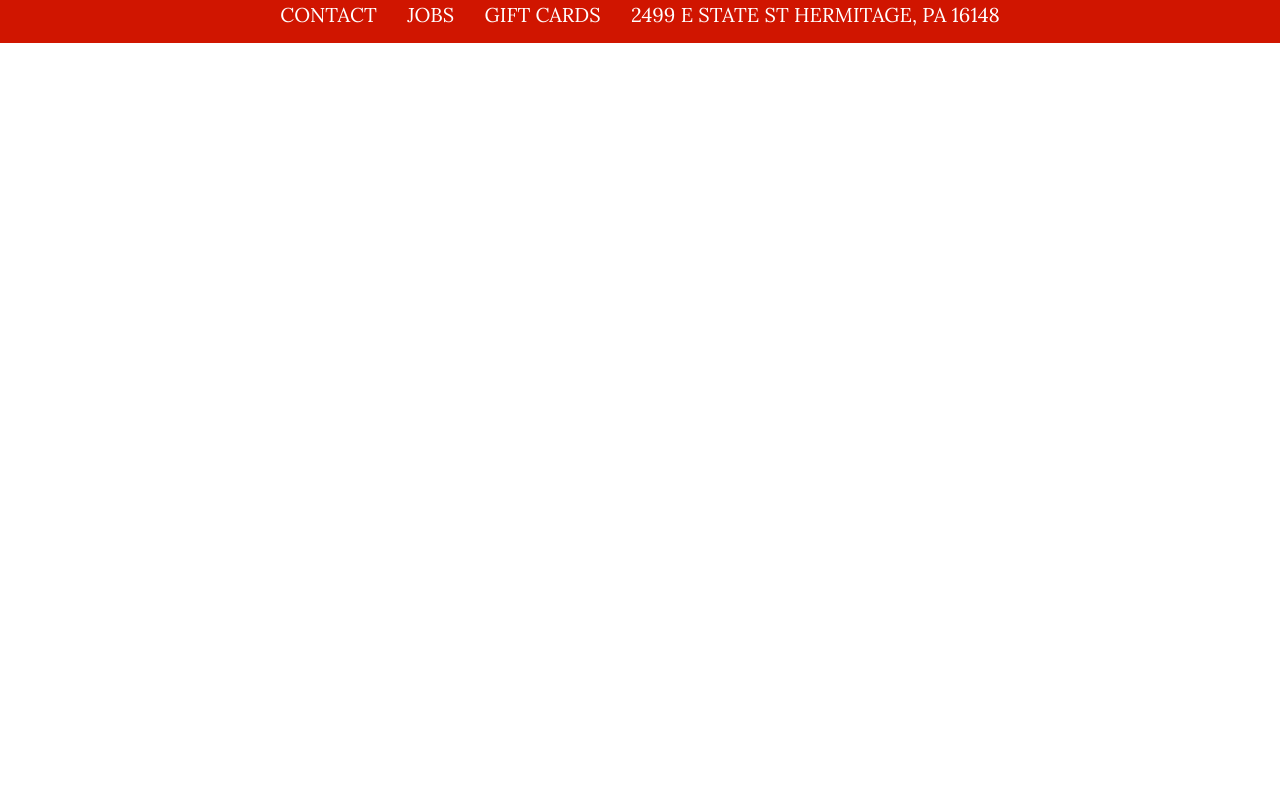
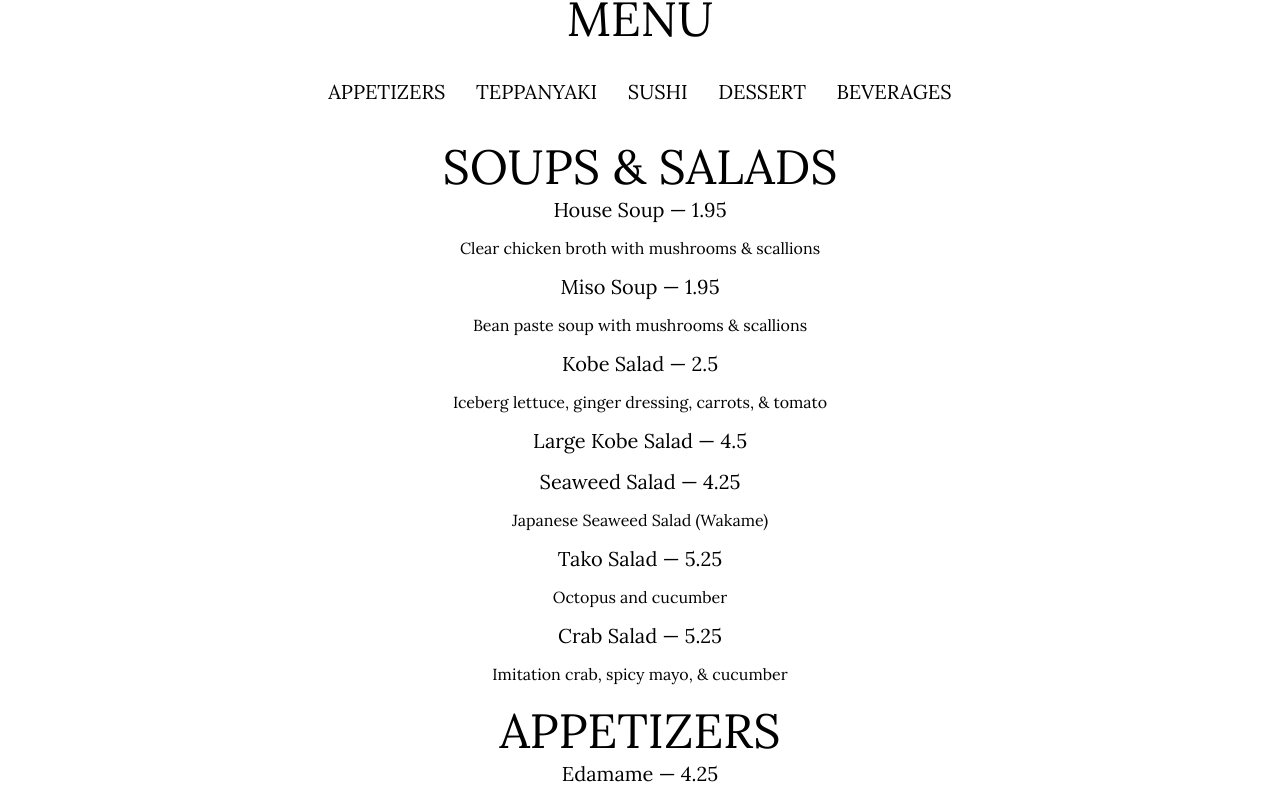
Before and after one commit to kellylamkelly/kobe-restaurant, an Angular app: page /menu/appetizers in a window 1280 px wide. Before the commit this address led to /. Shown: the part 291-1095 px from the top of the page. Before the commit the page ends 800 px from the top, so only its background shows below. Built offline with nearby package versions, Linux system fonts and the light colour scheme.

Commit message:
implemented nav bar and routing for menu categories

```diff
--- a/src/app/app-routing.module.ts
+++ b/src/app/app-routing.module.ts
@@ -3,8 +3,6 @@ import { RouterModule, Routes } from '@angular/router';
 
 import { HomeComponent } from './home/home.component';
 import { HoursLocationComponent } from './hours-location/hours-location.component';
-import { MenuComponent } from './menu/menu.component';
-import { AppetizersComponent } from './menu/appetizers/appetizers.component';
 import { OrderOnlineComponent } from './order-online/order-online.component';
 import { ReservationsComponent } from './reservations/reservations.component';
 
@@ -12,7 +10,7 @@ const routes: Routes = [
   { path: '', component: HomeComponent },
   { path: 'home', component: HomeComponent},
   { path: 'location', component: HoursLocationComponent },
-  { path: 'menu', component: AppetizersComponent },
+  { path: 'menu', loadChildren: () => import('./menu/menu.module').then(m => m.MenuModule) },
   { path: 'order', component: OrderOnlineComponent},
   { path: 'reservations', component: ReservationsComponent}
 ];
--- a/src/app/app.component.html
+++ b/src/app/app.component.html
@@ -24,7 +24,7 @@
 </div>
 
 <!-- Navigation Bar -->
-<div id="navigation">
+<div class="navigation">
     <nav>
         <a routerLink="/home">
             <h2>
--- a/src/app/menu/appetizers/appetizers.component.html
+++ b/src/app/menu/appetizers/appetizers.component.html
@@ -1,12 +1,11 @@
-<h1>MENU</h1>
-
-<h2>SOUPS & SALADS</h2>
+<h1>SOUPS & SALADS</h1>
 <div *ngFor="let menu of soupAndSalads">
     <h2>{{menu.name}} — {{menu.price}}</h2>
     <h3>{{menu.desc}}</h3>
 </div>
 
+<h1>APPETIZERS</h1>
 <div *ngFor="let menu of apps">
-    <div>{{menu.name}} — {{menu.price}}</div>
-    <div>{{menu.desc}}</div>
+    <h2>{{menu.name}} — {{menu.price}}</h2>
+    <h3>{{menu.desc}}</h3>
 </div>
--- a/src/app/menu/menu.component.html
+++ b/src/app/menu/menu.component.html
@@ -1 +1,67 @@
-<p>menu works!</p>
+<div class="descBlock">
+    <!-- Title -->
+    <div style="padding-bottom: 30px;">
+        <h1 style="text-align: center;">
+            MENU
+        </h1>
+    </div>
+
+    <!-- Navigation Bar -->
+    <div class="navigation">
+        <nav>
+            <a routerLink="/menu/appetizers">
+                <h2>
+                    APPETIZERS
+                </h2>
+            </a>
+        </nav>
+
+        <span class="tab"></span>
+
+        <nav>
+            <a routerLink="/menu/teppanyaki">
+                <h2>
+                    TEPPANYAKI
+                </h2>
+            </a>
+        </nav>
+
+        <span class="tab"></span>
+
+        <nav>
+            <a routerLink="/menu/sushi">
+                <h2>
+                    SUSHI
+                </h2>
+            </a>
+        </nav>
+
+        <span class="tab"></span>
+
+        <nav>
+            <a routerLink="/menu/dessert">
+                <h2>
+                    DESSERT
+                </h2>
+            </a>
+        </nav>
+
+        <span class="tab"></span>
+
+        <nav>
+            <a routerLink="/menu/beverages">
+                <h2>
+                    BEVERAGES
+                </h2>
+            </a>
+        </nav>
+    </div>
+
+    <!-- Display selected menu -->
+    <router-outlet></router-outlet>
+</div>
+
+<!-- Menu Image -->
+<div class="imgBlock">
+    <img class="imgStyle" src="../assets/sushi.jpg" alt="Sushi">
+</div>
--- a/src/styles.css
+++ b/src/styles.css
@@ -92,8 +92,8 @@ a:active {
     text-underline-offset: 8px;
 }
 
-/* Navigation/Menu/Footer */
-#navigation {
+/* Navigation/Menu */
+.navigation {
     text-align: center;
     padding-bottom: 2rem;
 }
```
Also changed, not shown: src/app/app.module.ts (+11 -11 lines), src/app/menu/menu-routing.module.ts (added, +28 -0 lines), src/app/menu/menu.module.ts (added, +24 -0 lines).
